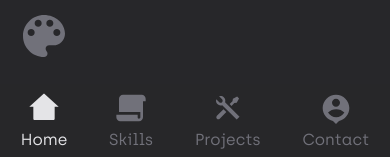
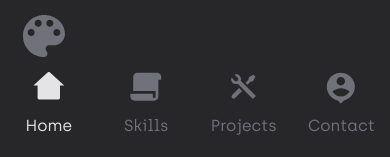
Before and after one commit to Tarrega88/portfolio, a React (Vite) app: page / in a window 390 px wide. Shown: the part 684-841 px from the top of the page. Built offline with nearby package versions, Linux system fonts and the light colour scheme.

Commit message:
mobile styling nav update

```diff
--- a/src/ui/DynamicNav.jsx
+++ b/src/ui/DynamicNav.jsx
@@ -20,11 +20,13 @@ function DynamicNav() {
         <div key={e.text} onClick={() => handleSetActivePage(e.text)}>
           <Link to={e.to}>
             <div
-              className={`flex flex-col justify-center text-[2rem] ${dynamicColor.iconHover} ${pathname === e.to ? dynamicColor.iconSelected : dynamicColor.icon} transition-all duration-300`}
+              className={`flex flex-col justify-center text-[2.1rem] ${dynamicColor.iconHover} ${pathname === e.to ? dynamicColor.iconSelected : dynamicColor.icon} transition-all duration-300`}
             >
-              <div className="flex justify-center"> {<e.icon />}</div>
-              <div className="flex select-none justify-center pt-1 text-base">
-                {e.text}
+              <div className="relative flex justify-center pb-12">
+                {<e.icon />}
+                <div className="absolute top-10 select-none pt-1 text-base">
+                  {e.text}
+                </div>
               </div>
             </div>
           </Link>
```
